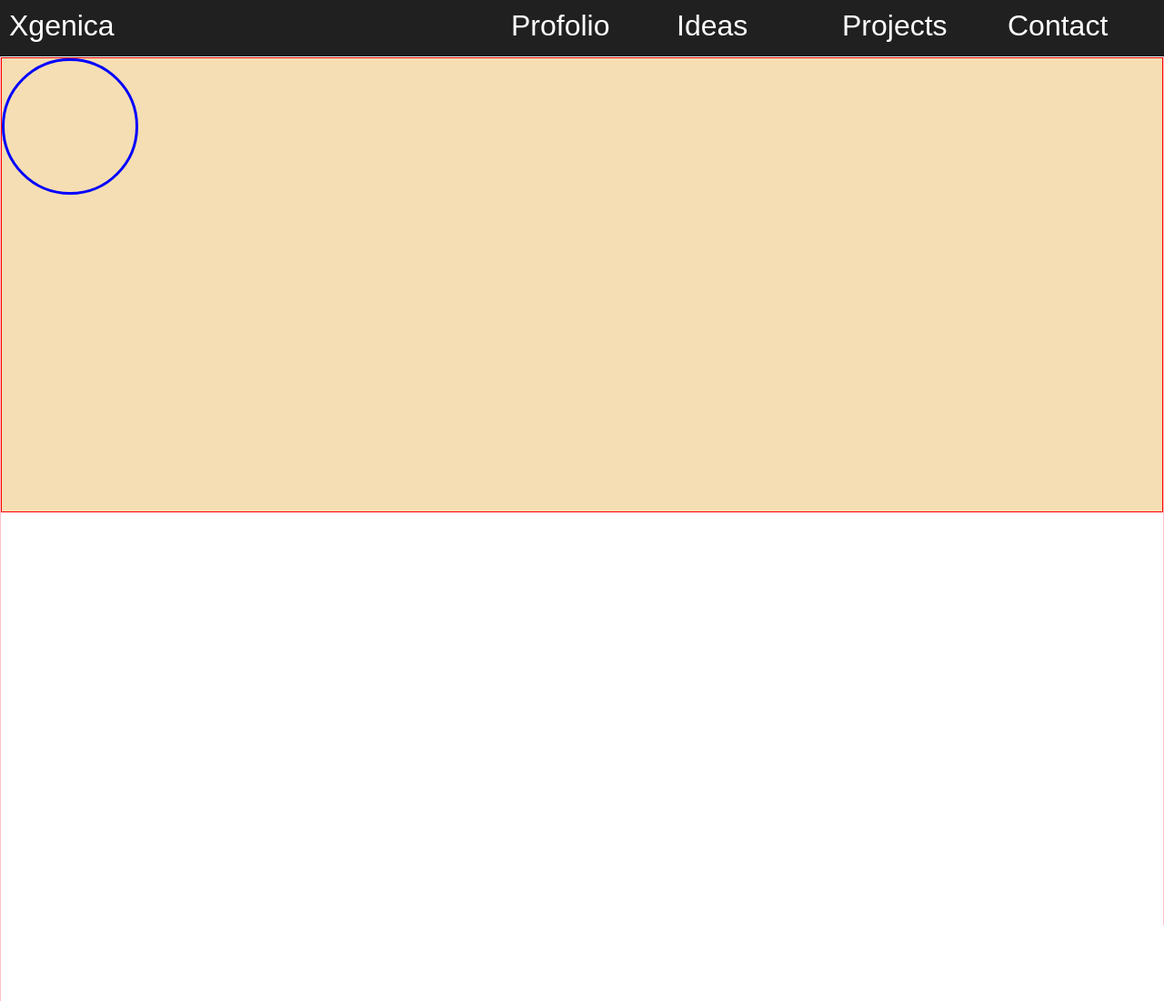
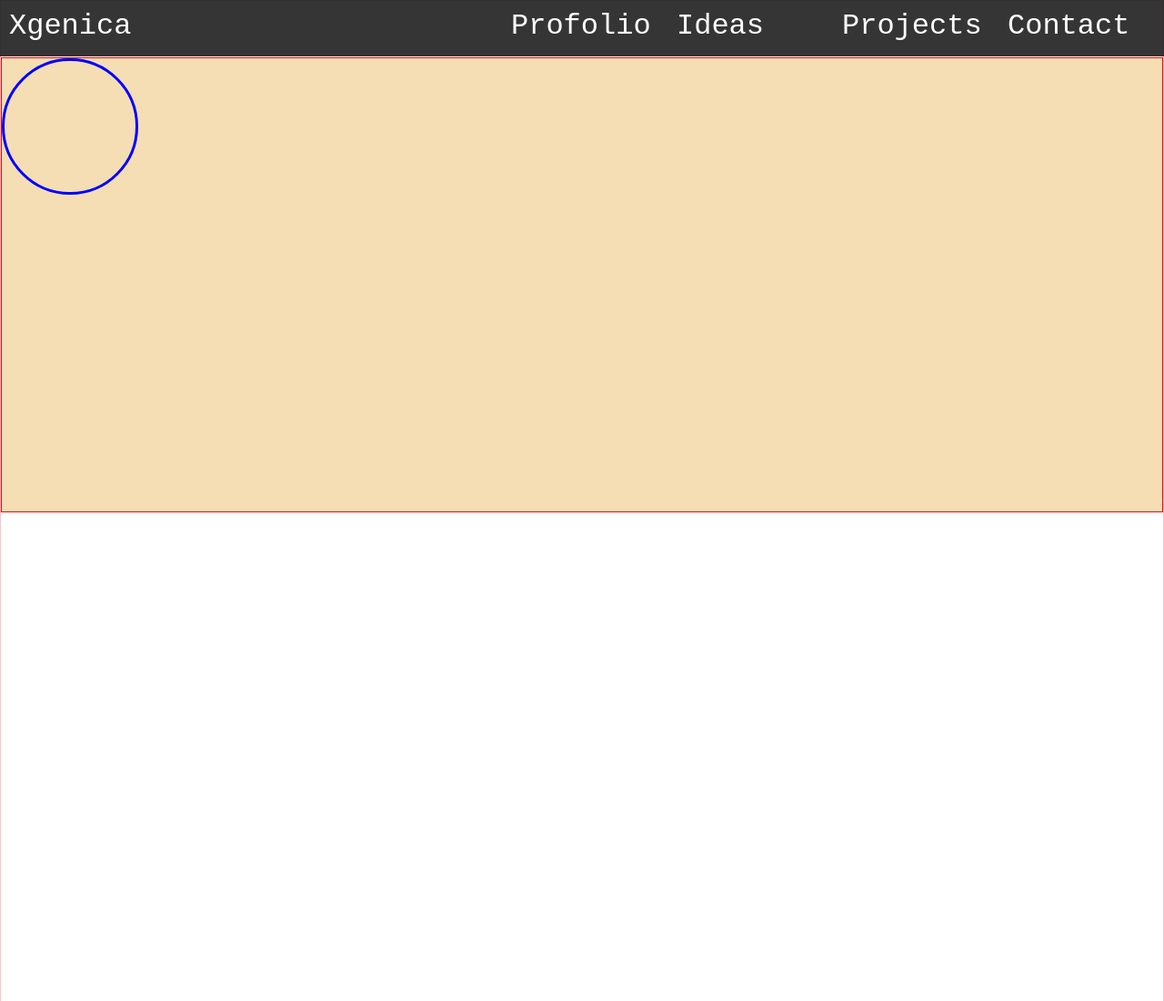
Before and after one commit to danielmc02/Free-Hosted-WebSite, a plain HTML site: page index.html in a window 1280 px wide. Shown: the top 1100 px of the page at 91% size. Drawn offline with Linux system fonts and the light colour scheme.

Commit message:
Updated Css

```diff
--- a/style.css
+++ b/style.css
@@ -4,14 +4,14 @@
     margin: 0px;
     /*border: 1px solid red;*/
     list-style: none;
-    font-family: fantasy;
+    font-family:monospace;
 }
 
 
 .navBar{
     width:100%;
     height: 62px;
-    background-color: rgb(32, 32, 32);
+    background-color: rgba(32, 32, 32,.9);
     color: white;
     padding-top: 10px;
     position: fixed;
```
